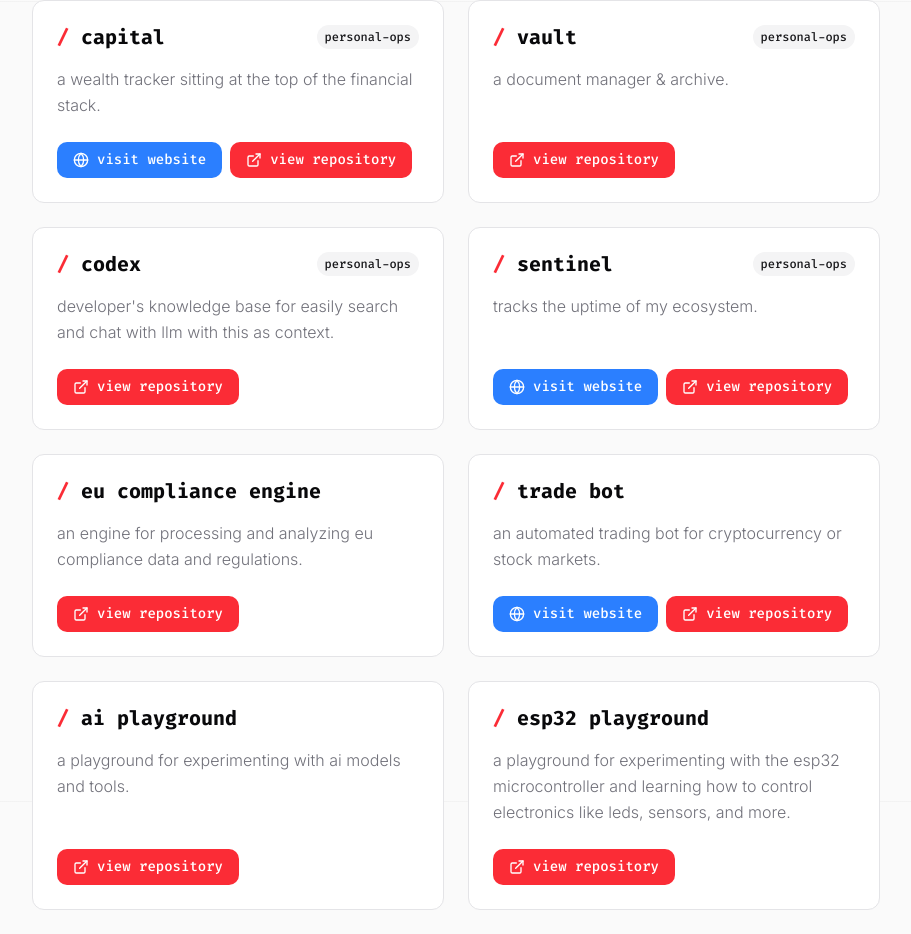
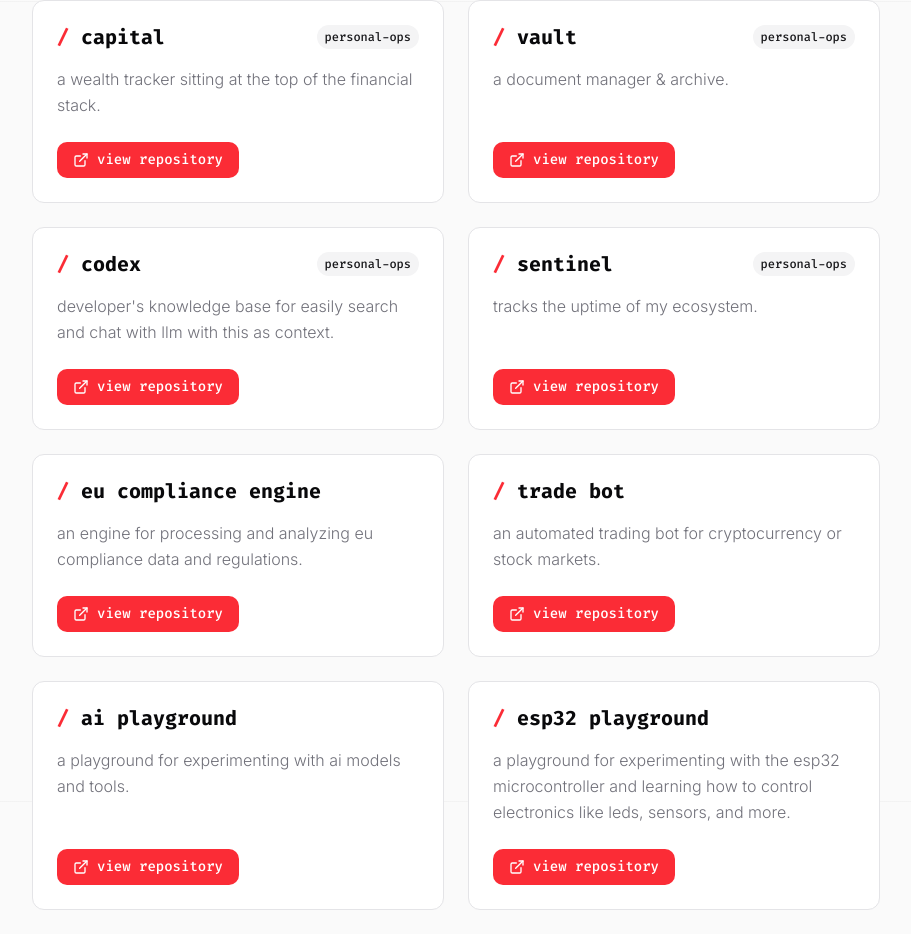
Before and after one commit to vinersar31/portfolio, a Next.js app: page /projects in a window 1280 px wide. Shown: the part 799-1733 px from the top of the page, without its empty margins (184-1095 px from the left). Built offline with nearby package versions, Linux system fonts and the light colour scheme.

Commit message:
Remove 'visit website' button from projects

```diff
--- a/src/app/projects/page.tsx
+++ b/src/app/projects/page.tsx
@@ -1,5 +1,5 @@
 import { projects } from "@/data/projects";
-import { ExternalLink, Lock, Globe, Pin } from "lucide-react";
+import { ExternalLink, Lock, Pin } from "lucide-react";
 
 export default function Projects() {
   const sortedProjects = [...projects].sort((a, b) => {
@@ -38,17 +38,7 @@ export default function Projects() {
             </div>
 
             <div className="flex flex-col sm:flex-row gap-2">
-              {project.siteUrl && (
-                <a
-                  href={project.siteUrl}
-                  target="_blank"
-                  rel="noopener noreferrer"
-                  className="inline-flex items-center gap-2 text-sm font-medium w-fit px-4 py-2 rounded-md transition-colors font-mono lowercase bg-blue-500 text-white hover:bg-blue-600"
-                  title="Visit Website"
-                >
-                  <Globe className="w-4 h-4" /> visit website
-                </a>
-              )}
+
               <a
                 href={project.url}
                 target="_blank"
```
